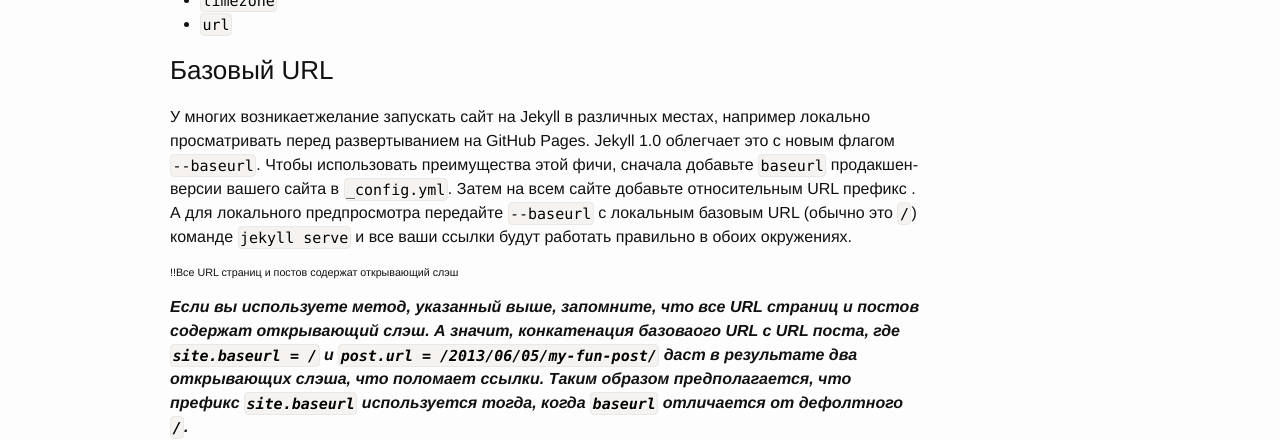
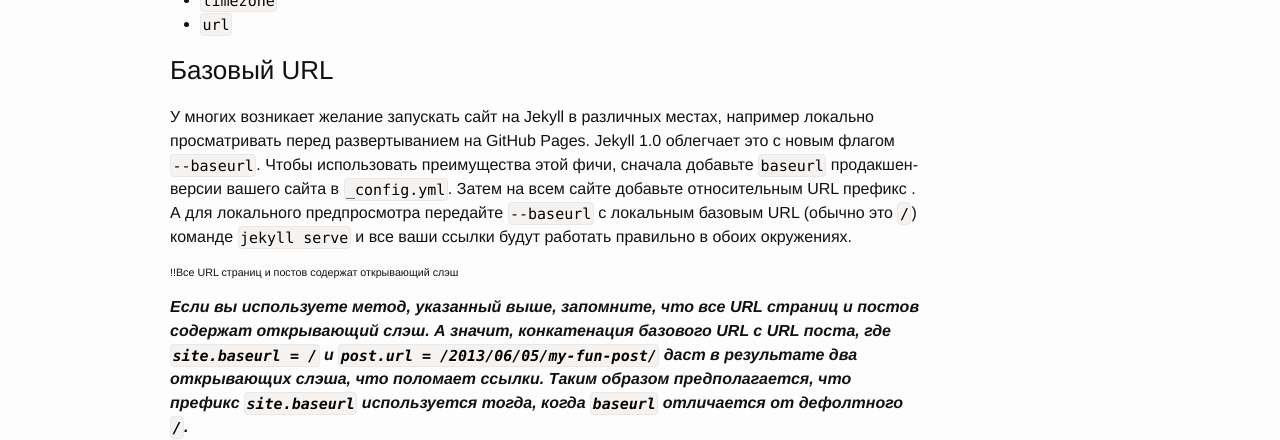
Before and after one commit to prgssr/prgssr.github.io, a Jekyll site: the page built from _documentation/28_upgrading.markdown, in a window 1280 px wide and 900 px high, scrolled down 2033 px. Shown: the part 158-598 px from the top of the window. Built offline with Jekyll 4.4.1, drawn with Linux system fonts in a browser that asks for light colours; some of the changed text lies outside the part shown.

Commit message:
typo error fix - 28

```diff
--- a/_documentation/28_upgrading.markdown
+++ b/_documentation/28_upgrading.markdown
@@ -71,7 +71,7 @@
 
 ### Базовый URL
 
-У многих возникаетжелание запускать сайт на Jekyll в различных местах, например локально просматривать перед развертыванием на GitHub Pages. Jekyll 1.0 облегчает это с новым флагом `--baseurl`. Чтобы использовать преимущества этой фичи, сначала добавьте `baseurl` продакшен-версии вашего сайта в `_config.yml`. Затем на всем сайте добавьте относительным URL префикс {{ site.baseurl }}. А для локального предпросмотра передайте `--baseurl` с локальным базовым URL (обычно это `/`) команде `jekyll serve`  и все ваши ссылки будут работать правильно в обоих окружениях.
+У многих возникает желание запускать сайт на Jekyll в различных местах, например локально просматривать перед развертыванием на GitHub Pages. Jekyll 1.0 облегчает это с новым флагом `--baseurl`. Чтобы использовать преимущества этой фичи, сначала добавьте `baseurl` продакшен-версии вашего сайта в `_config.yml`. Затем на всем сайте добавьте относительным URL префикс {{ site.baseurl }}. А для локального предпросмотра передайте `--baseurl` с локальным базовым URL (обычно это `/`) команде `jekyll serve`  и все ваши ссылки будут работать правильно в обоих окружениях.
 
 ###### !!Все URL страниц и постов содержат открывающий слэш
-***Если вы используете метод, указанный выше, запомните, что все URL страниц и постов содержат открывающий слэш. А значит, конкатенация базоваого URL c URL поста, где `site.baseurl = /` и `post.url = /2013/06/05/my-fun-post/` даст в результате два открывающих слэша, что поломает ссылки. Таким образом предполагается, что префикс `site.baseurl` используется тогда, когда `baseurl` отличается от дефолтного `/`.***
+***Если вы используете метод, указанный выше, запомните, что все URL страниц и постов содержат открывающий слэш. А значит, конкатенация базового URL c URL поста, где `site.baseurl = /` и `post.url = /2013/06/05/my-fun-post/` даст в результате два открывающих слэша, что поломает ссылки. Таким образом предполагается, что префикс `site.baseurl` используется тогда, когда `baseurl` отличается от дефолтного `/`.***
```
Also changed, not shown: other parts of _documentation/28_upgrading.markdown (+2 -2 lines).
